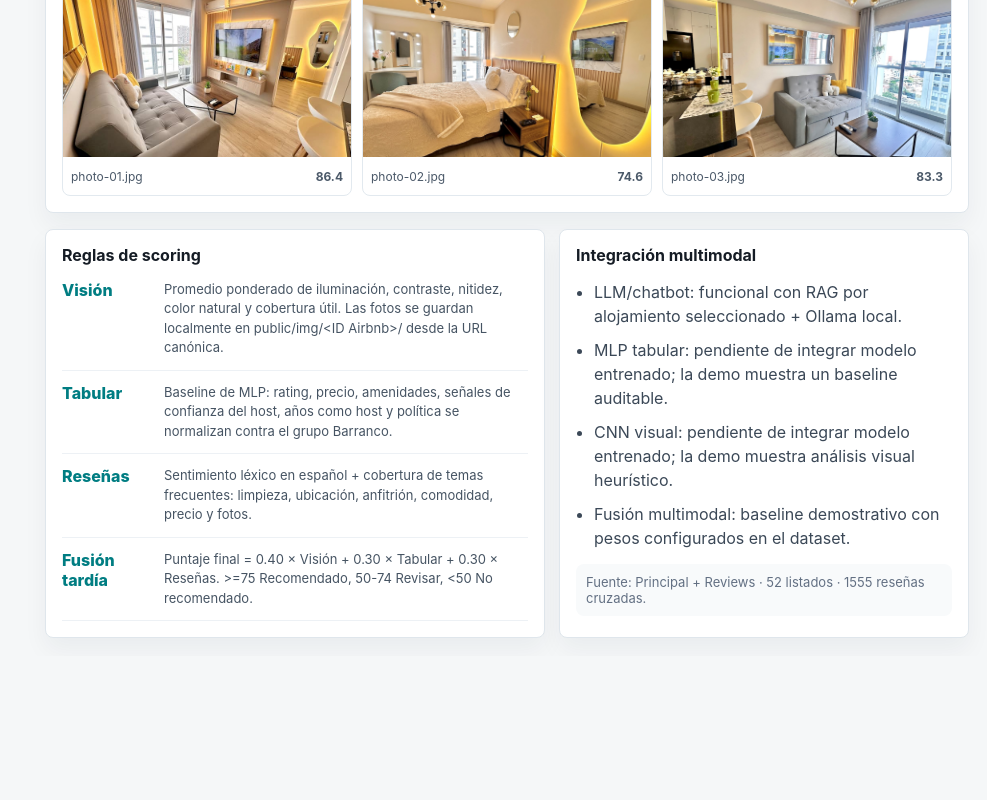
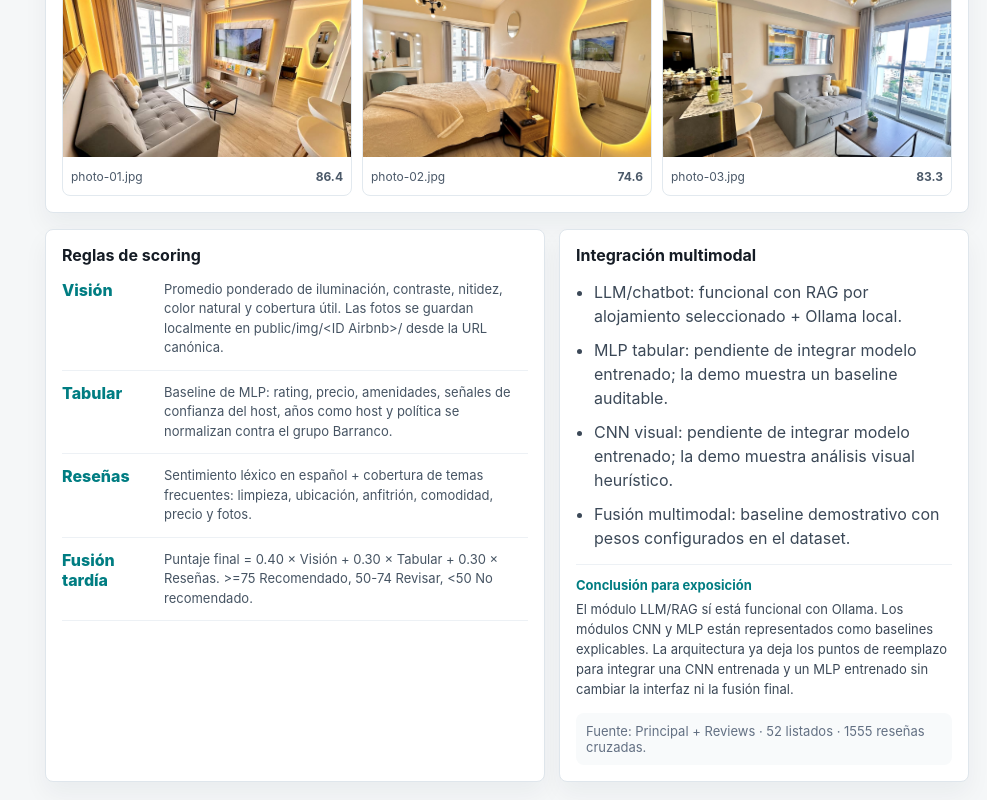
Before and after one commit to Putrickcast/TF_DL_Grupo4, an Angular app: page / in a window 1280 px wide. Shown: the part 1829-2629 px from the top of the page, without its empty margins (293-1280 px from the left). Before the commit the page ends 2485 px from the top, so only its background shows below. Built offline with nearby package versions, Linux system fonts and the light colour scheme.

Commit message:
Add multimodal evidence conclusion

```diff
--- a/src/app/app.css
+++ b/src/app/app.css
@@ -1151,6 +1151,26 @@ textarea {
   line-height: 1.5;
 }
 
+.academic-note {
+  margin: 14px 0;
+  padding: 12px 0 0;
+  border-top: 1px solid #edf1f5;
+}
+
+.academic-note strong {
+  display: block;
+  margin-bottom: 6px;
+  color: #007d82;
+  font-size: 13px;
+}
+
+.academic-note p {
+  margin: 0;
+  color: #3b4857;
+  font-size: 13px;
+  line-height: 1.55;
+}
+
 .source-note {
   margin: 0;
   padding: 10px;
--- a/src/app/app.html
+++ b/src/app/app.html
@@ -576,13 +576,22 @@
           </article>
 
           <article class="coverage-card">
-              <h2>Integración multimodal</h2>
-              <ul>
+            <h2>Integración multimodal</h2>
+            <ul>
               <li>LLM/chatbot: funcional con RAG por alojamiento seleccionado + Ollama local.</li>
               <li>MLP tabular: pendiente de integrar modelo entrenado; la demo muestra un baseline auditable.</li>
               <li>CNN visual: pendiente de integrar modelo entrenado; la demo muestra análisis visual heurístico.</li>
               <li>Fusión multimodal: baseline demostrativo con pesos configurados en el dataset.</li>
-              </ul>
+            </ul>
+            <div class="academic-note">
+              <strong>Conclusión para exposición</strong>
+              <p>
+                El módulo LLM/RAG sí está funcional con Ollama. Los módulos CNN y MLP están
+                representados como baselines explicables. La arquitectura ya deja los puntos de
+                reemplazo para integrar una CNN entrenada y un MLP entrenado sin cambiar la
+                interfaz ni la fusión final.
+              </p>
+            </div>
             @if (meta(); as dataMeta) {
               <p class="source-note">
                 Fuente: {{ dataMeta.generatedFromSheets.join(' + ') }} · {{ dataMeta.listingCount }} listados ·
```
